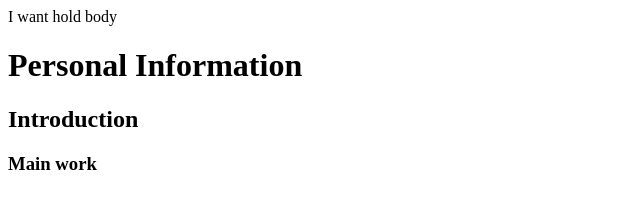
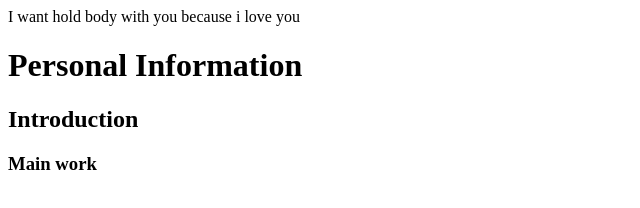
Before and after one commit to SHEDOOMTC/Gitbasics, a plain HTML site: page index.html in a window 1280 px wide. Shown: the whole page, without its empty margins (0-640 px from the left). Drawn offline with Linux system fonts and the light colour scheme.

Commit message:
Udo made a change

```diff
--- a/index.html
+++ b/index.html
@@ -5,7 +5,7 @@
     </head>
     <body>
         <section>
-            I want hold body
+            I want hold body with you because i love you
         </section>
 <h1>Personal Information</h1>
 <h2>Introduction</h2>
```
